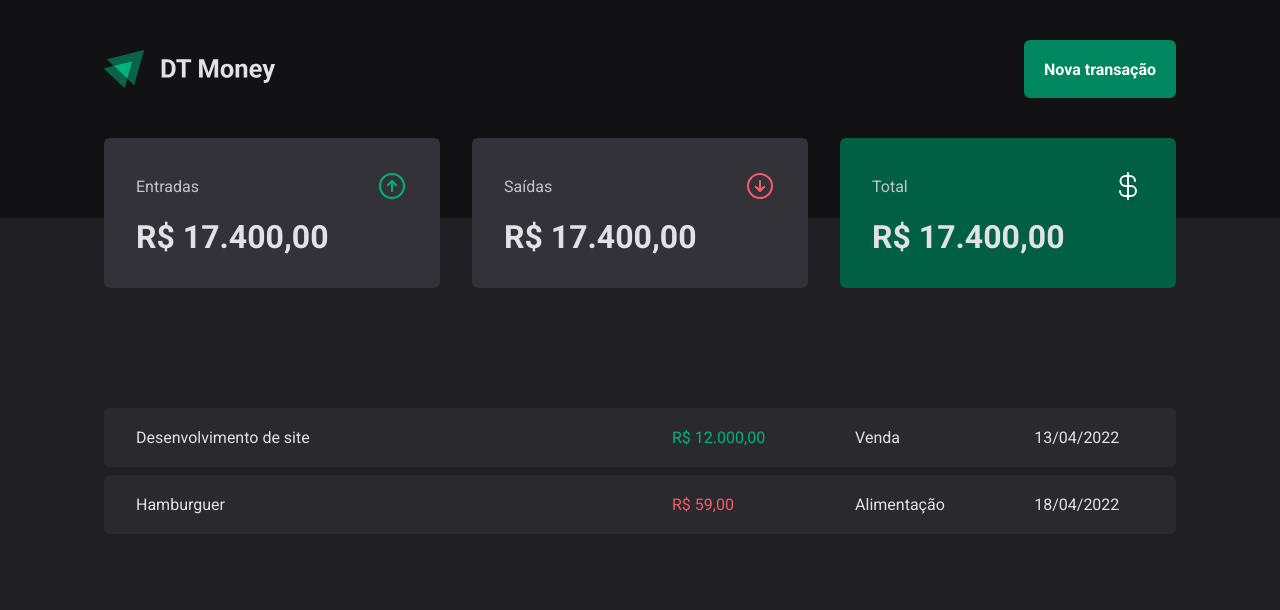
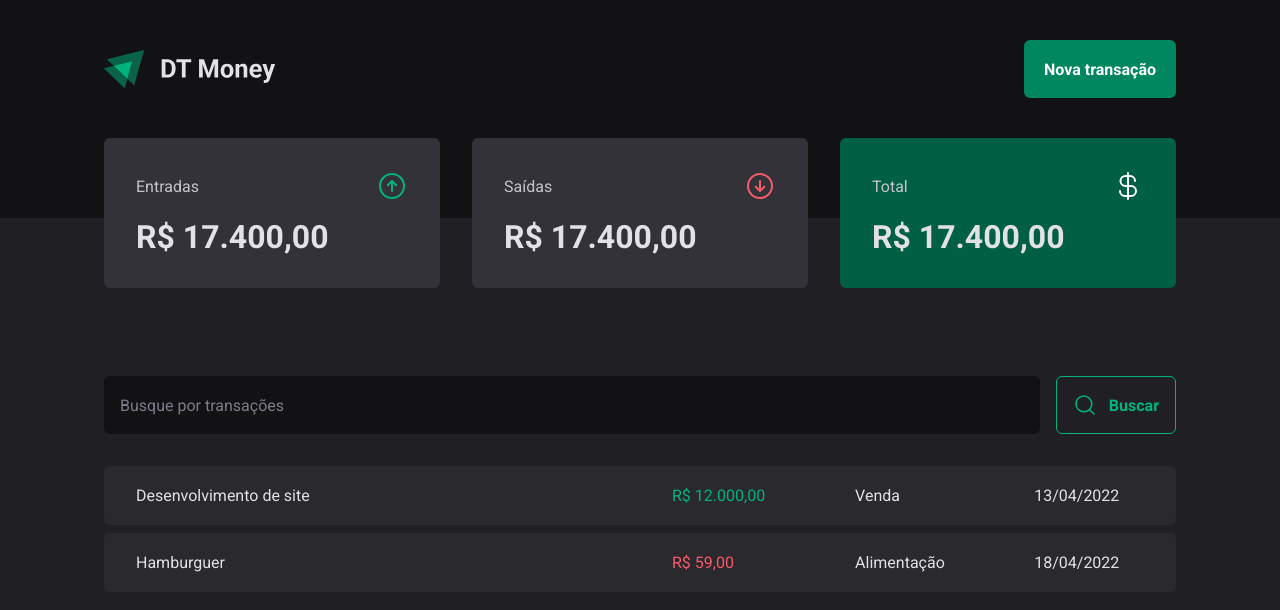
Before and after one commit to LuisHenriqueXavier/03-DT-Money, a React (Vite) app: page / in a window 1280 px wide. Shown: the top 610 px of the page. Built offline with nearby package versions, Linux system fonts and the light colour scheme.

Commit message:
Feat: Estrutura visual - Componente: SearchForm

```diff
--- /dev/null
+++ b/src/pages/Transactions/components/SearchForm/index.tsx.tsx
@@ -0,0 +1,14 @@
+import { MagnifyingGlass } from "phosphor-react";
+import { SearchFormContainer } from "./styles";
+
+export function SearchForm() {
+    return (
+        <SearchFormContainer>
+            <input type="text" placeholder="Busque por transações" />
+            <button type="submit">
+                <MagnifyingGlass size={24} />
+                    Buscar
+                </button>
+        </SearchFormContainer>
+    )
+}
--- /dev/null
+++ b/src/pages/Transactions/components/SearchForm/styles.ts
@@ -0,0 +1,40 @@
+import styled from "styled-components";
+
+export const SearchFormContainer = styled.form`
+    display: flex;
+    gap: 1rem;
+
+    input {
+        flex: 1;
+        border-radius: 6px;
+        border: 0;
+        background-color: ${({ theme }) => theme["gray-900"]};
+        color: ${({ theme }) => theme["gray-300"]};
+        padding: 1rem;
+
+        &::placeholder {
+            color: ${({ theme }) => theme["gray-500"]};
+        }
+    }
+
+    button {
+        display: flex;
+        align-items: center;
+        gap: 0.75rem;
+
+        border: 0;
+        padding: 1rem;
+        background: transparent;
+        border: 1px solid ${({ theme }) => theme["green-300"]};
+        color: ${({ theme }) => theme["green-300"]};
+        font-weight: bold;
+        border-radius: 6px;
+
+        &:hover {
+            background: ${({ theme }) => theme["green-500"]};
+            border: 1px solid ${({ theme }) => theme["green-500"]};
+            color: ${({ theme }) => theme.white};
+            transition: background-color 0.2s, color 0.2s, border-color 0.2s;
+            }
+        }
+    `;
--- a/src/pages/Transactions/index.tsx
+++ b/src/pages/Transactions/index.tsx
@@ -1,5 +1,6 @@
 import { Header } from "../../components/Header";
 import { Summary } from "../../components/Summary";
+import { SearchForm } from "./components/SearchForm/index.tsx";
 import { PriceHighlight, TransactionsContainer, TransectionsTable } from "./styles";
 
 export function Transactions() {
@@ -9,6 +10,7 @@
             <Summary />
 
             <TransactionsContainer>
+                <SearchForm />
                 <TransectionsTable>
                     <tbody>
                         <tr>
```
